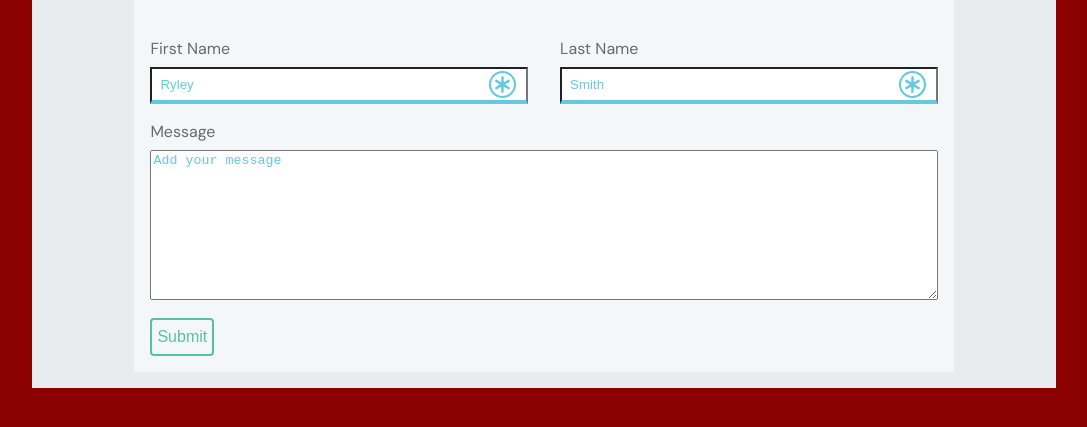
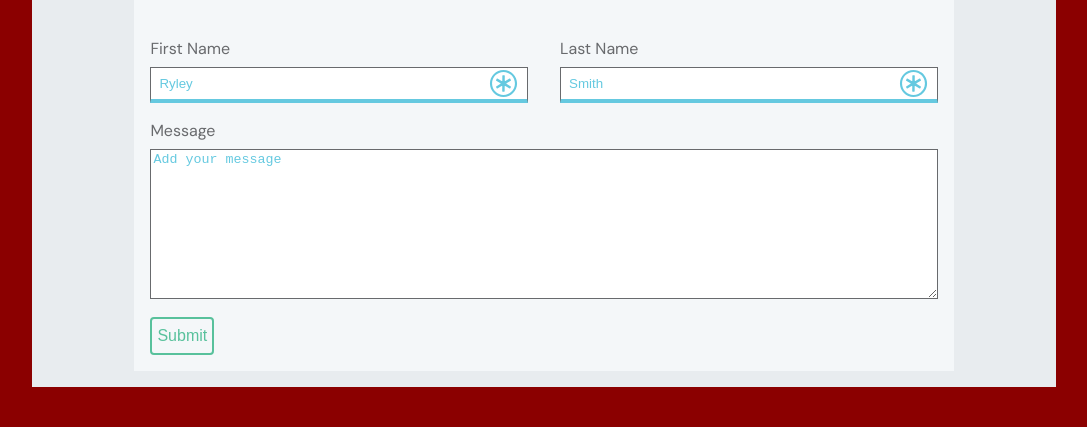
Before and after one commit to JadYaghi/Web2, a plain HTML site: page forms-day2-start/forms-day2-start/index.html in a window 1280 px wide. Shown: the part 91-518 px from the top of the page, without its empty margins (96-1183 px from the left). Drawn offline with Linux system fonts and the light colour scheme.

Commit message:
Update forms.css

```diff
--- a/forms-day2-start/forms-day2-start/css/forms.css
+++ b/forms-day2-start/forms-day2-start/css/forms.css
@@ -117,11 +117,13 @@ label {
 input[type=text] {
 	width: 100%;
 	padding: 0.8rem;
+	border: 0;
+	border: 1px solid var(--mid-grey);
 }
 
 input[type=text]:required:focus {
 	background-color: whitesmoke;
-	background-image:
+
 }
 
 .message {
@@ -131,6 +133,7 @@ input[type=text]:required:focus {
 textarea {
 	width: 100%;
 	height: 15rem;
+	border: 1px solid var(--mid-grey);
 }
 
 ::placeholder {
```
